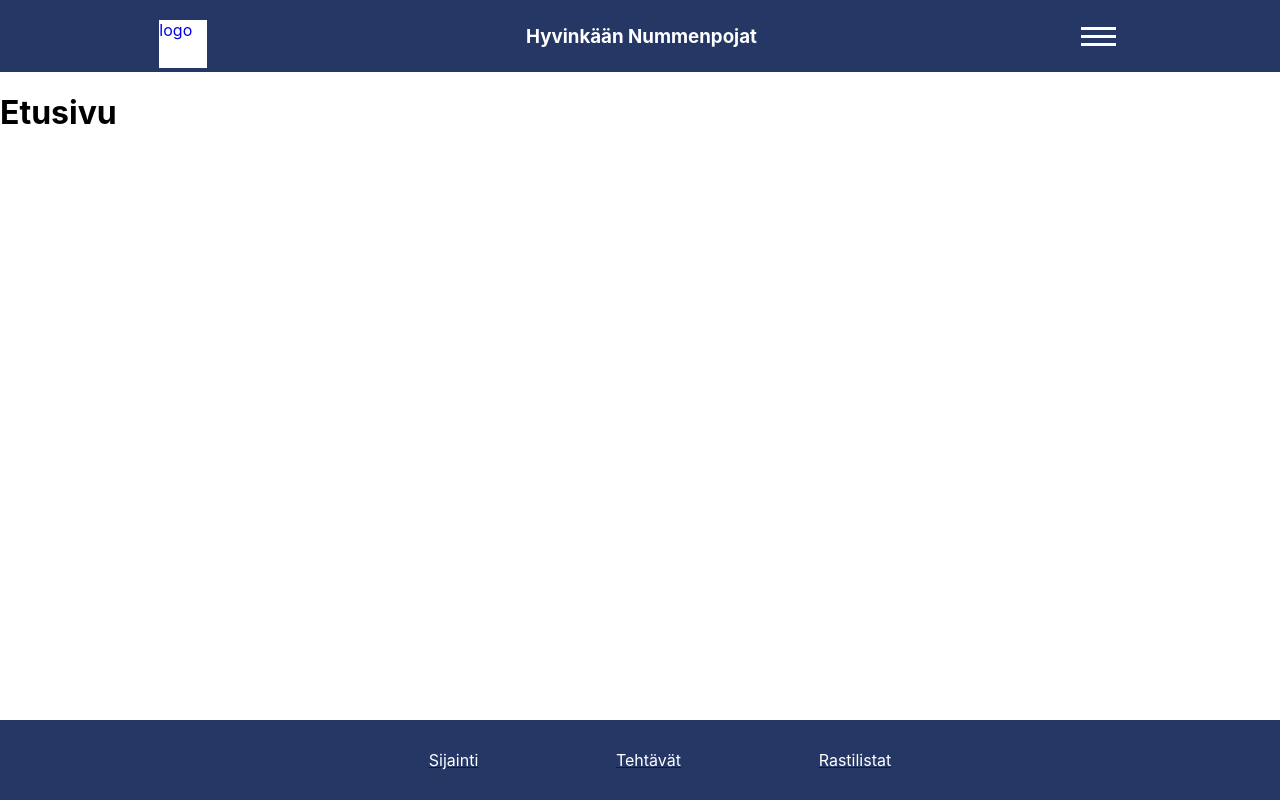
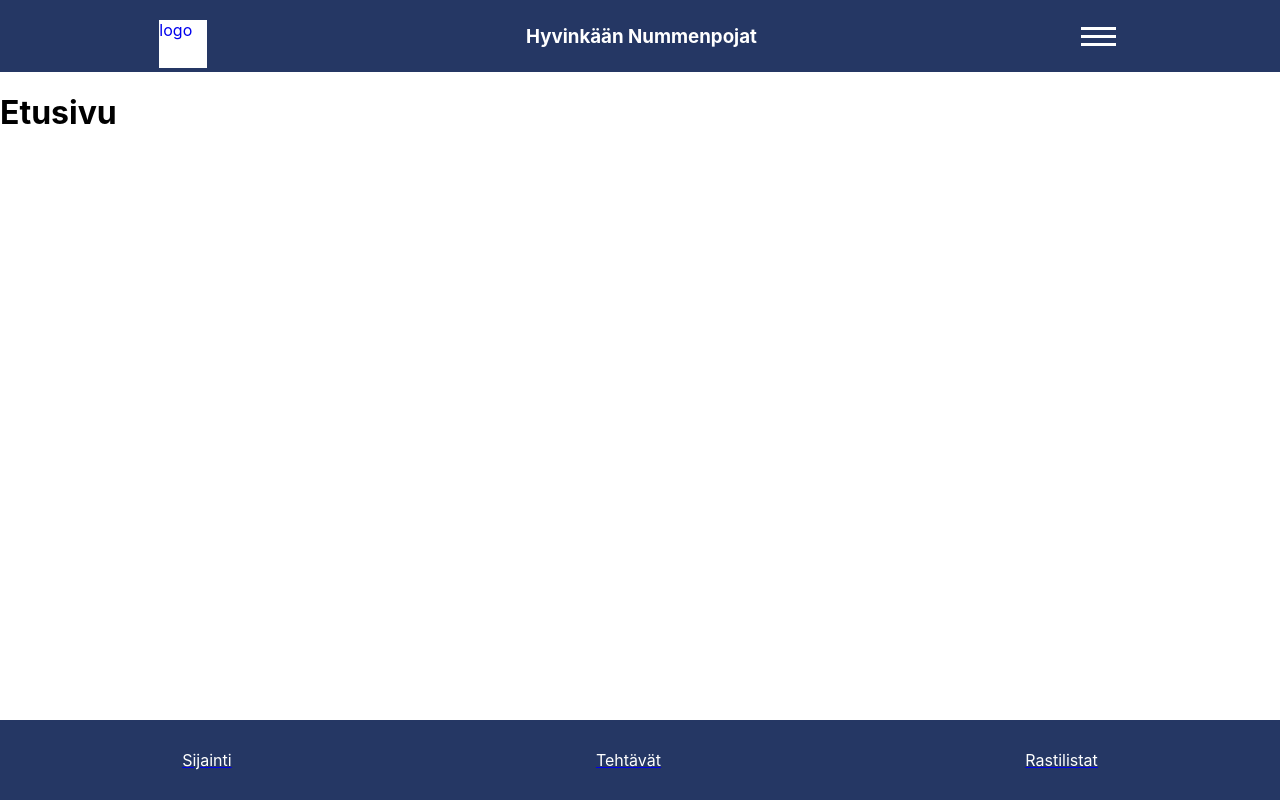
Before and after one commit to Nummenpojat/klapi-web, a React (Create React App) app: page / in a window 1280 px wide. Built offline with nearby package versions, Linux system fonts and the light colour scheme.

Commit message:
Fix bottom nav centering

```diff
--- a/src/components/navigation/BottomNav.js
+++ b/src/components/navigation/BottomNav.js
@@ -13,7 +13,7 @@ import './navigation.css';
 const BottomNav = () => {
     return (
         <nav className="bottom-nav">
-            <ul className="nav-links">
+
             <Link to="/sijainti">
                 <li>Sijainti</li>
             </Link>
@@ -23,7 +23,7 @@ const BottomNav = () => {
             <Link to="/rastilistat">
                 <li>Rastilistat</li>
             </Link>
-            </ul>
+
         </nav>
     );
 }
--- a/src/components/navigation/navigation.css
+++ b/src/components/navigation/navigation.css
@@ -4,6 +4,7 @@ Copyright (c) 2020 Otso Kurkela
 
 .bottom-nav {
     display: flex;
+    flex-direction: row;
     justify-content: space-around;
     align-items: center;
     min-height: 10vh;
@@ -14,24 +15,16 @@ Copyright (c) 2020 Otso Kurkela
     bottom: 0;
 }
 
-.nav-links {
-    width: 50%;
-    display: flex;
-    align-items: center;
-    justify-content: space-around;
-
+.bottom-nav li {
+    color: white;
     list-style: none;
 }
 
-.nav-links li:hover {
+.bottom-nav li:hover {
      color: #f04150;
 
 }
 
-.nav-links li {
-    color: white;
-    text-align:center;
-}
 
 .top-nav {
     top: 0;
```
Lines whose indentation alone changed are shown as unchanged.
